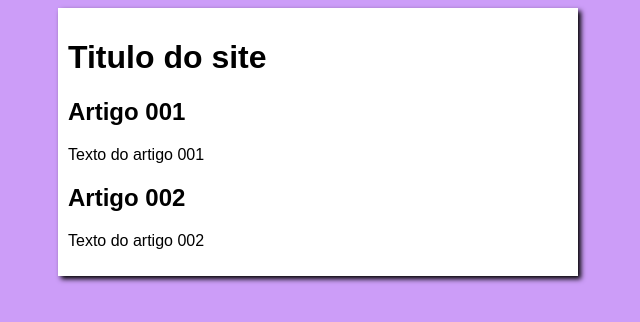
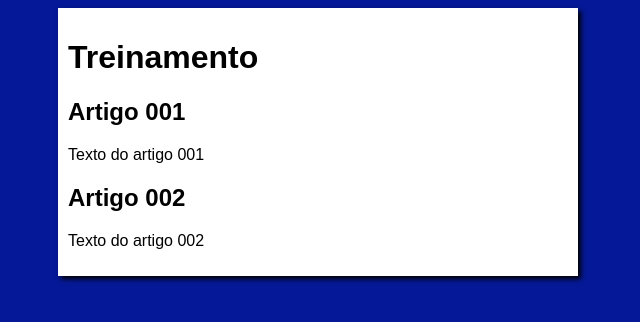
Before and after one commit to AndersDumon/Projeto-git, a plain HTML site: page index.html in a window 1280 px wide. Shown: the whole page, without its empty margins (322-962 px from the left). Drawn offline with Linux system fonts and the light colour scheme.

Commit message:
mudanças

```diff
--- a/estilos/style.css
+++ b/estilos/style.css
@@ -4,7 +4,7 @@
 }
 
 body{
-    background-color: rgb(204,157,248);
+    background-color: rgb(5, 25, 152);
 }
 
 main{
--- a/index.html
+++ b/index.html
@@ -9,7 +9,7 @@
 <body>
     <main>
         <header>
-            <h1>Titulo do site</h1>
+            <h1>Treinamento</h1>
         </header>
         <article>
             <h2>Artigo 001 </h2>
```
